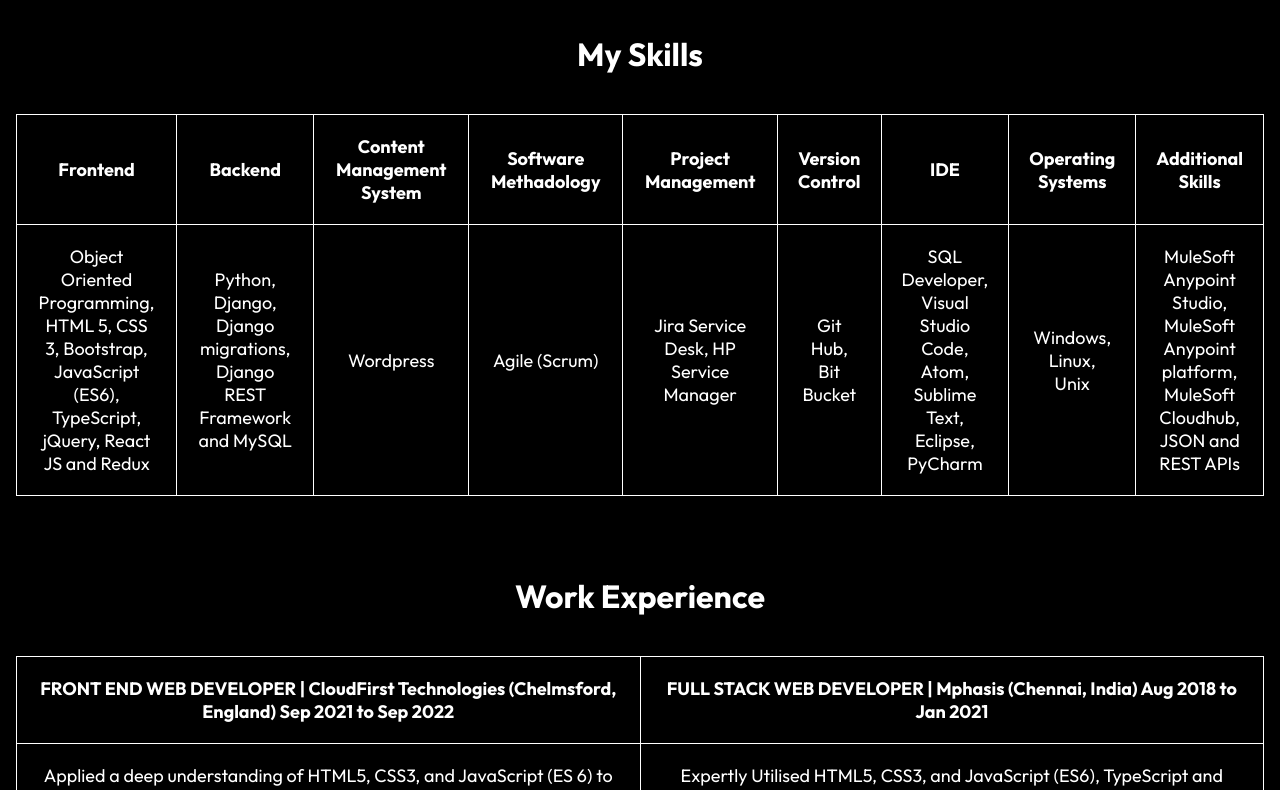
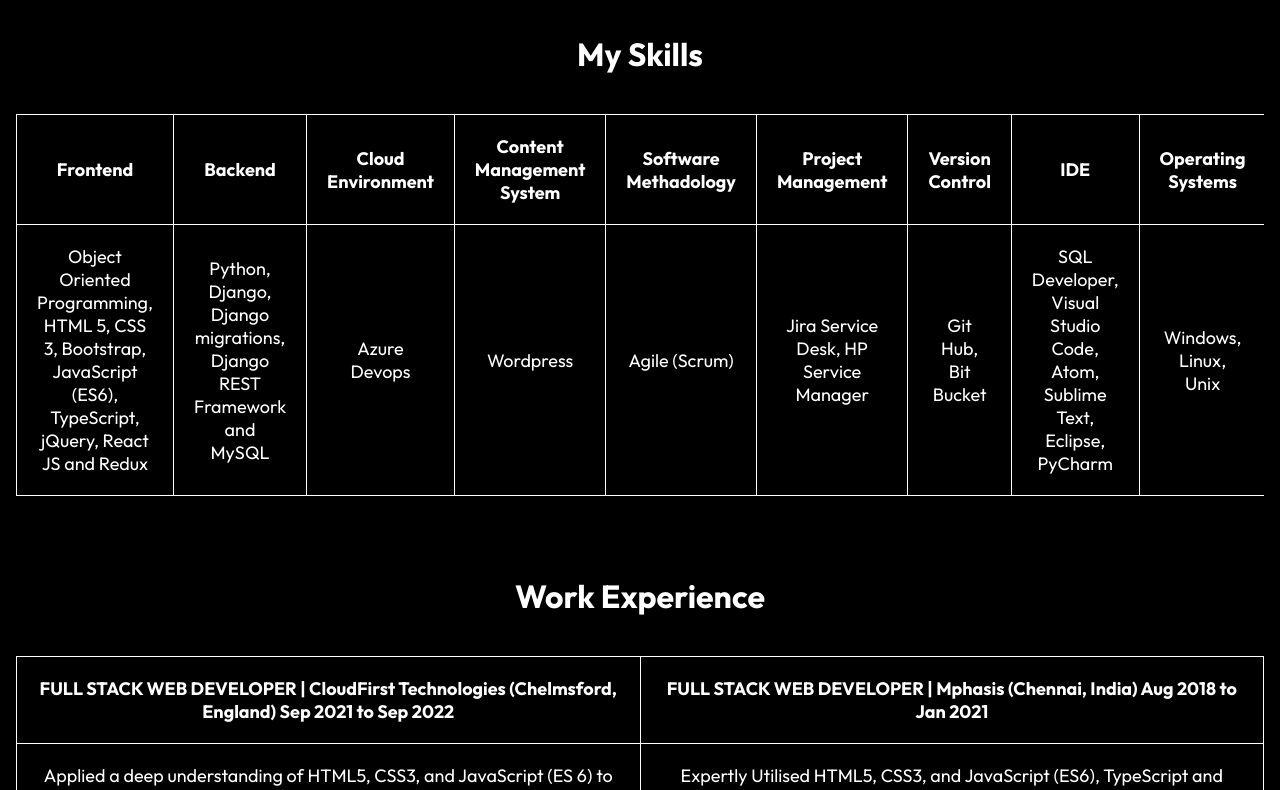
Before and after one commit to dineshbellamkonda12/React-portfolio, a React (Create React App) app: page /About in a window 1280 px wide. Shown: the part 1030-1820 px from the top of the page. Built offline with nearby package versions, Linux system fonts and the light colour scheme.

Commit message:
Changed text

```diff
--- a/src/components/AboutContent.js
+++ b/src/components/AboutContent.js
@@ -27,6 +27,7 @@
                     <tr>
                         <th>Frontend</th>
                         <th>Backend</th>
+                        <th>Cloud Environment</th>
                         <th>Content Management System</th>
                         <th>Software Methadology</th>
                         <th>Project Management</th>
@@ -38,6 +39,7 @@
                     <tr>
                         <td>Object Oriented Programming, HTML 5, CSS 3, Bootstrap, JavaScript (ES6), TypeScript, jQuery, React JS and Redux</td>
                         <td>Python, Django, Django migrations, Django REST Framework and MySQL</td>
+                        <td>Azure Devops</td>
                         <td>Wordpress</td>
                         <td>Agile (Scrum)</td>
                         <td>Jira Service Desk, HP Service Manager</td>
@@ -54,7 +56,7 @@
             <div className='ex'>
                 <table>
                     <tr>
-                        <th>FRONT END WEB DEVELOPER | CloudFirst Technologies (Chelmsford, England) Sep 2021 to Sep 2022</th>
+                        <th>FULL STACK WEB DEVELOPER | CloudFirst Technologies (Chelmsford, England) Sep 2021 to Sep 2022</th>
                         <th>FULL STACK WEB DEVELOPER | Mphasis (Chennai, India) Aug 2018 to Jan 2021</th>
                     </tr>
                     <tr>
```
